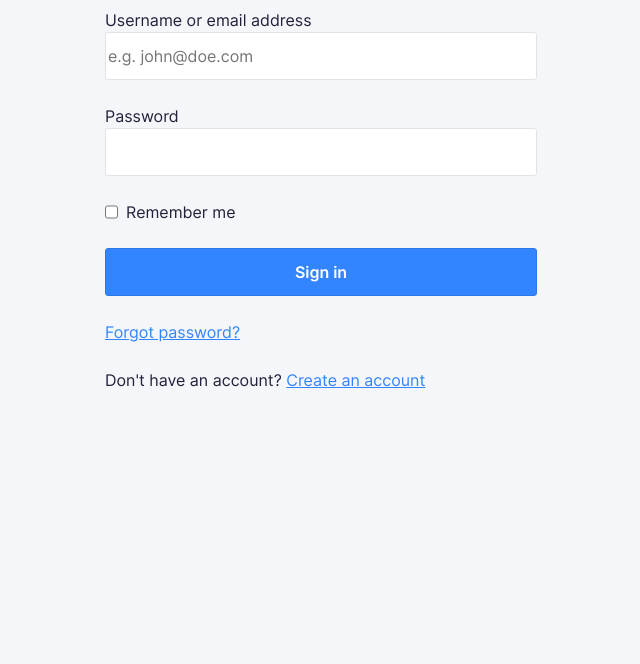
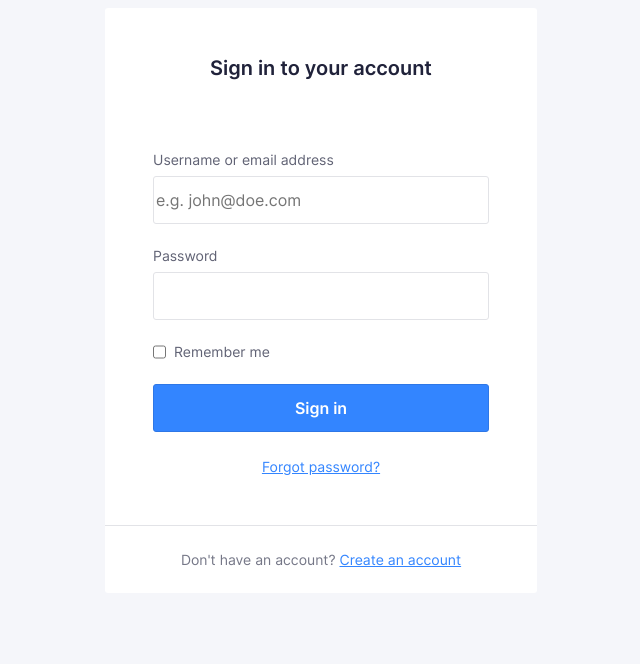
Before and after one commit to nmct-create3/login-form-design-DewilLucas, a plain HTML site: page index.html in a window 1280 px wide. Shown: the part 136-800 px from the top of the page, without its empty margins (319-959 px from the left). Drawn offline with Linux system fonts and the light colour scheme.

Commit message:
card --update

```diff
--- a/css/screen.css
+++ b/css/screen.css
@@ -16,6 +16,9 @@
 \*------------------------------------*/
 
 :root {
+    --global-color-alpha-rgb : 51 133 255;
+    --global-color-alpha : rgb(var(--global-color-alpha));
+    accent-color: #3385FF;
 
 }
 
@@ -163,6 +166,7 @@ hr {
 
 a {
     color: #3385FF;
+
     transition: all .1s ease-in-out;
 }
 
@@ -197,6 +201,11 @@ input{
 
 .o-row--login {
     /* stuff here to align the card */
+    height: 100vh;
+    display: flex;
+    align-items: center;
+    justify-content: center;
+
 }
 
 /* size modifiers */
@@ -463,7 +472,31 @@ input{
     ---
     Card with box shadow
 */
+.c-card{
+    background-color: #FFFFFF;
+    border-radius: 3px;
+    box-shadow: 0 2px 4px rgb(0, 0, 0 / .1);
 
+}
+.c-card__header{
+    padding: 48px 48px 0;
+    font-size: 18px;
+    line-height: 24px;
+    color: #20223A;
+    text-align: center;
+
+}
+.c-card__body{
+    padding: 48px 48px 24px;
+}
+.c-card__footer{
+    text-align: center;
+    border-top: solid 1px #E2E3E7;
+    padding: 24px 24px 0px 24px;
+    display: flow-root;
+    font-size: 14px;
+    line-height: 19px;
+}
 /*
     Component: Forms
     ---
@@ -508,11 +541,21 @@ input{
     Class to put on all form labels
 */
 
-.c-label {}
-
+.c-label {
+    font-size: 14px;
+    line-height: 16px;
+    margin-bottom: 8px;
+    font-weight: 400;
+    color: #606274;
+}
+.c-label--option{
+    margin: 0 0 0 0;
+}
 /* If a input is focused within the form-field class change te color of the label */
 
-.c-form-field:focus-within .c-label {}
+.c-form-field:focus-within .c-label {
+
+}
 
 
 /*
@@ -565,7 +608,7 @@ box-shadow: none;
 */
 
 .u-color-neutral-base {
-    color: Silver;
+    color: #757787;
 }
 
 .u-color-neutral-dark {
--- a/index.html
+++ b/index.html
@@ -18,7 +18,7 @@
 </head>
 
 <body>
-    <section class="o-row o-row--lg o-row--body">
+    <section class="o-row o-row--lg o-row--body o-row--login">
         <div class="o-container u-max-width-xs">
             <h1 class="c-logo">
                 <svg class="c-logo__svg" viewBox="0 0 119 24" xmlns="http://www.w3.org/2000/svg">
@@ -35,7 +35,7 @@
                 </svg>
 
             </h1>
-            <form class="c-card">
+            <form class="c-card ">
                 <div class="c-card__header">
                     <h4 class="c-card__title">
                         Sign in to your account
@@ -43,35 +43,35 @@
                 </div>
                 <div class="c-card__body">
                     <p class="c-form-field ">
-                        <label for="username">
+                        <label for="username" class="c-label">
                             Username or email address
                         </label>
                         <input class="c-input" type="email" name="username" id="username"
                             placeholder="e.g. john@doe.com" required>
                     </p>
                     <p class="c-form-field">
-                        <label for="password">
+                        <label for="password" class=" c-label">
                             Password
                         </label>
                         <input class="c-input" type="password" name="password" id="password" required>
                     </p>
                     <p class="c-form-field c-form-field--option">
                         <input type="checkbox" name="rememberme" id="rememberme">
-                        <label for="rememberme">
+                        <label for="rememberme" class="c-label c-label--option">
                             Remember me
                         </label>
                     </p>
                     <p>
-                        <input class="o-button-reset c-button" type="submit" value="Sign in" />
+                        <input class="o-button-reset c-button " type="submit" value="Sign in" />
                     </p>
-                    <p>
+                    <p class="u-align-text-center u-text-sm">
                         <a href="#!">
                             Forgot password?
                         </a>
                     </p>
                 </div>
-                <div class="c-card__footer">
-                    <p>
+                <div class="c-card__footer ">
+                    <p class="u-color-neutral-base">
                         Don't have an account? <a href="#">Create an account</a>
                     </p>
                 </div>
```
